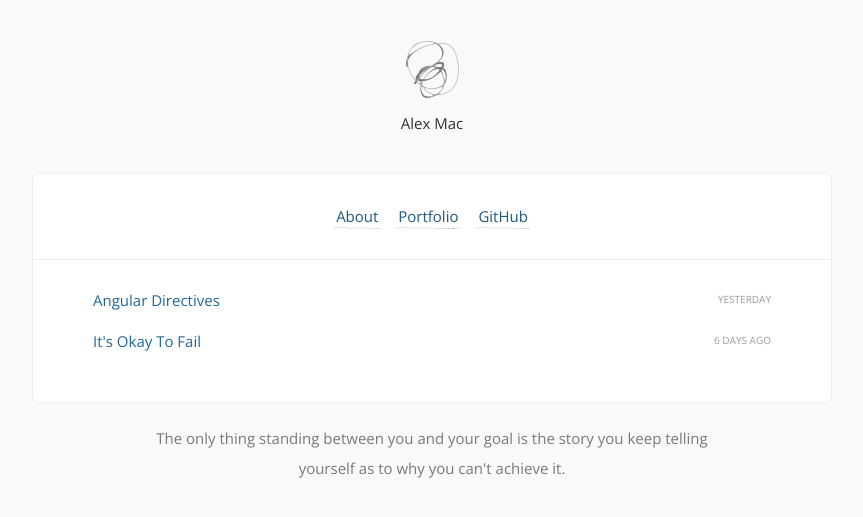
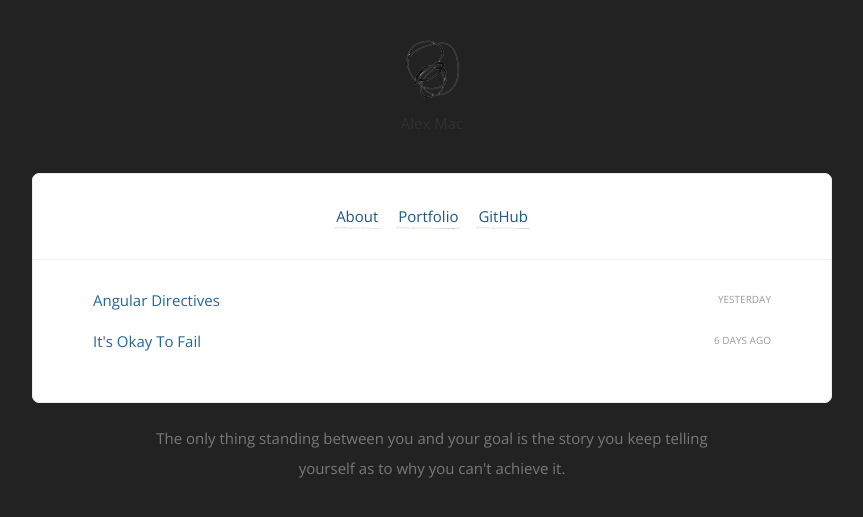
Before and after one commit to alex-mac/blog, a Jekyll site: the page built from index.html, in a window 1280 px wide. Shown: the top 517 px of the page, without its empty margins (208-1071 px from the left). Built offline with Jekyll 4.4.1, drawn with Linux system fonts in a browser that asks for light colours; comment, search, counter and statistics services are not loaded.

Commit message:
background

```diff
--- a/stylesheets/style.css
+++ b/stylesheets/style.css
@@ -5,7 +5,7 @@ html, body {
   height: 100%; }
 
 body {
-  background: #f9f9f9;
+  background: #222222;
   color: #303030;
   font-family: 'Open Sans', sans-serif;
   font-weight: 400;
```
